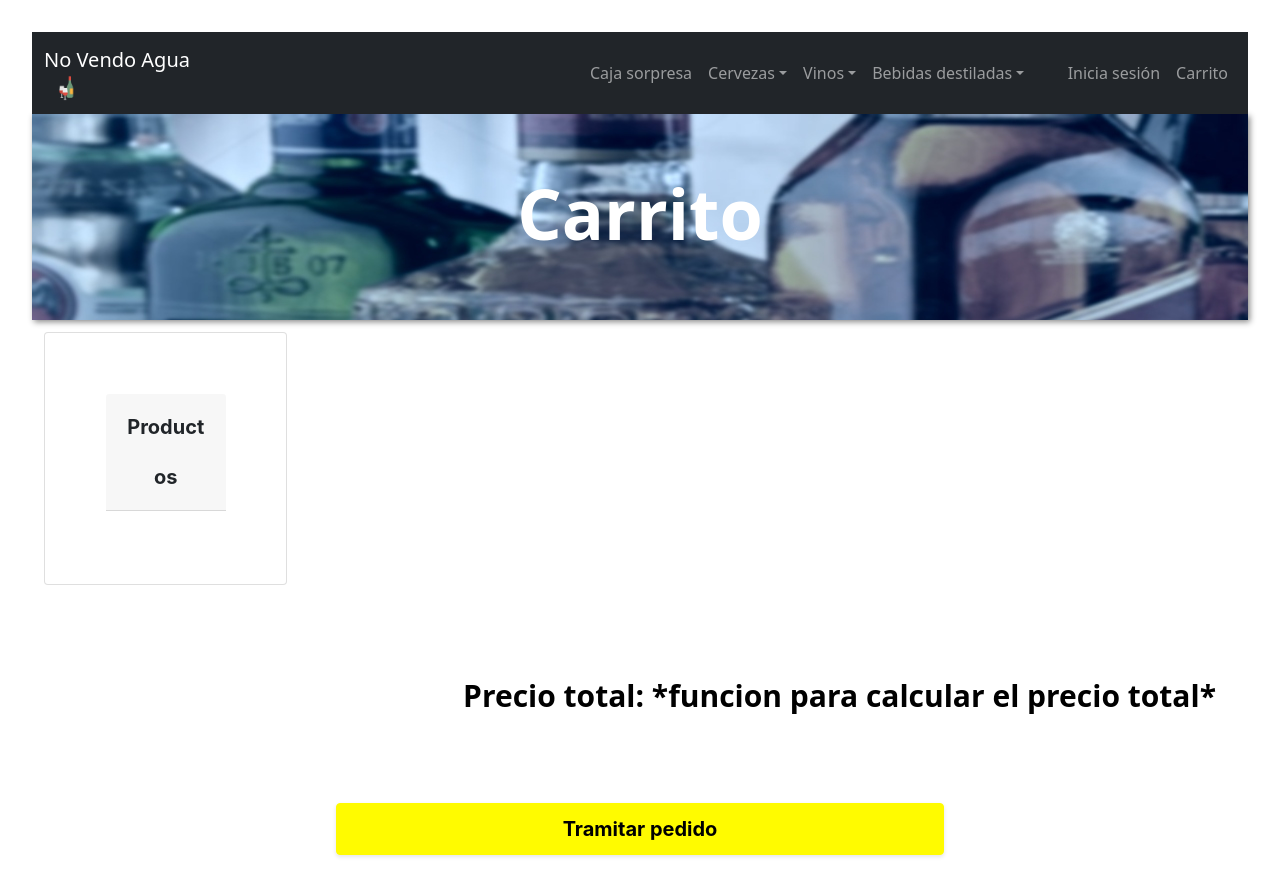
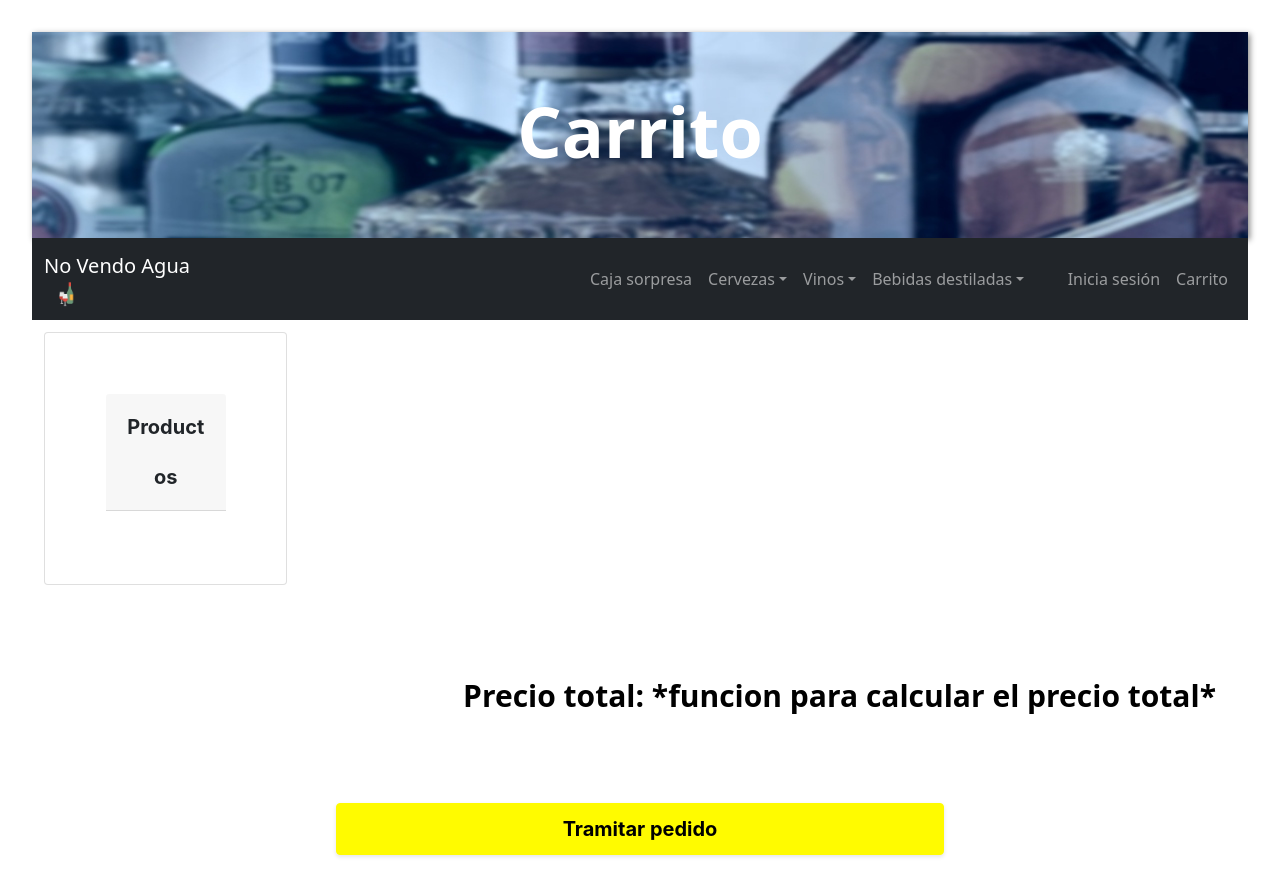
Before and after one commit to Arquisoft/dede_es6a, a React (Create React App) app in the folder webapp/: page /carrito in a window 1280 px wide. Built offline with nearby package versions, Linux system fonts and the light colour scheme.

Commit message:
Cambio en la posicion de la barra de navegacion del carrito

```diff
--- a/webapp/src/components/carrito/Carrito.tsx
+++ b/webapp/src/components/carrito/Carrito.tsx
@@ -39,8 +39,8 @@ export default function(): JSX.Element{
 
     return (
         <>
+        <h1 >Carrito</h1>
         <BarraNavegacion />
-        <h1 >Carrito</h1>
         <Card>
         <Card.Header id="cardHeader">Productos</Card.Header>
         <ListGroup id='listaCarrito'>
```
